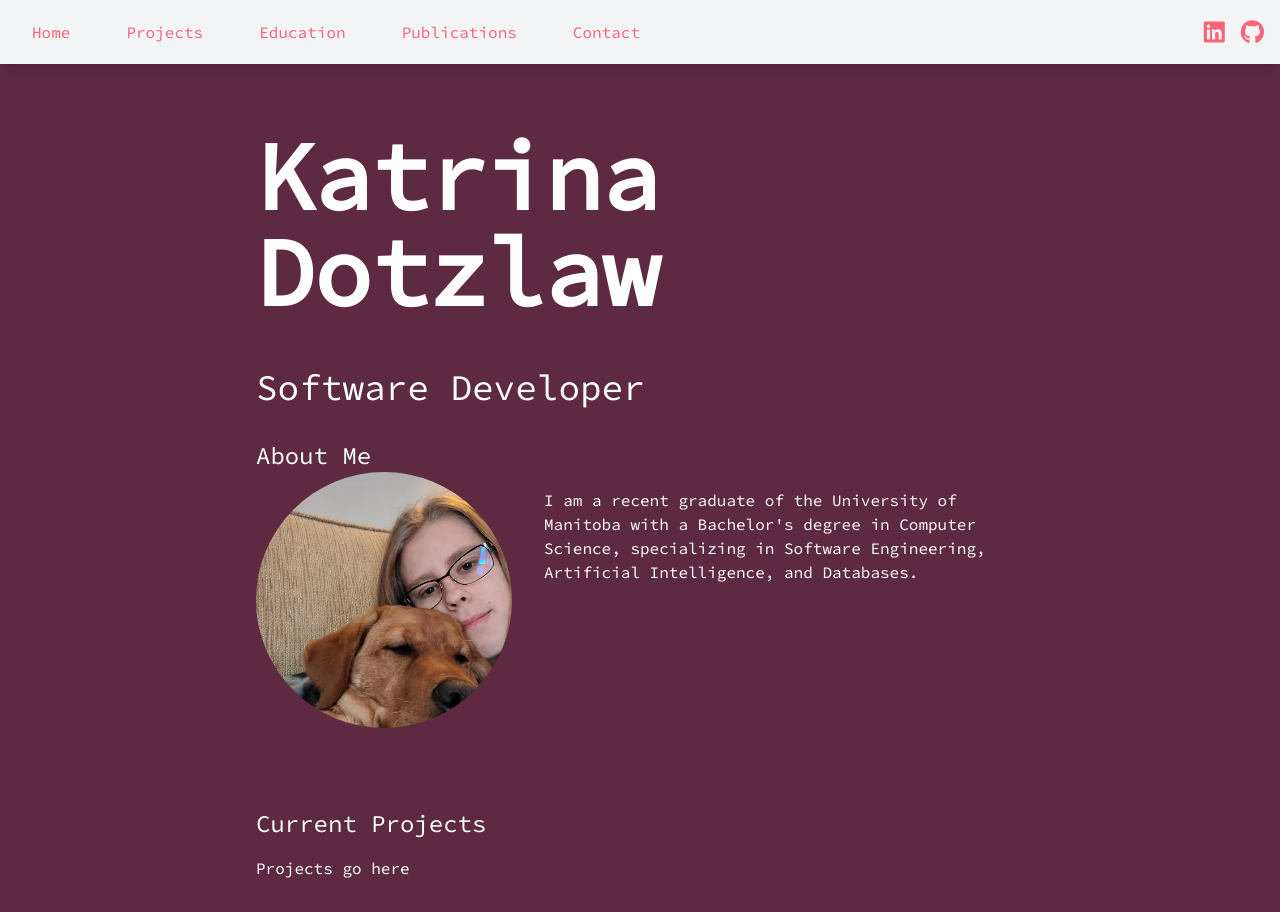
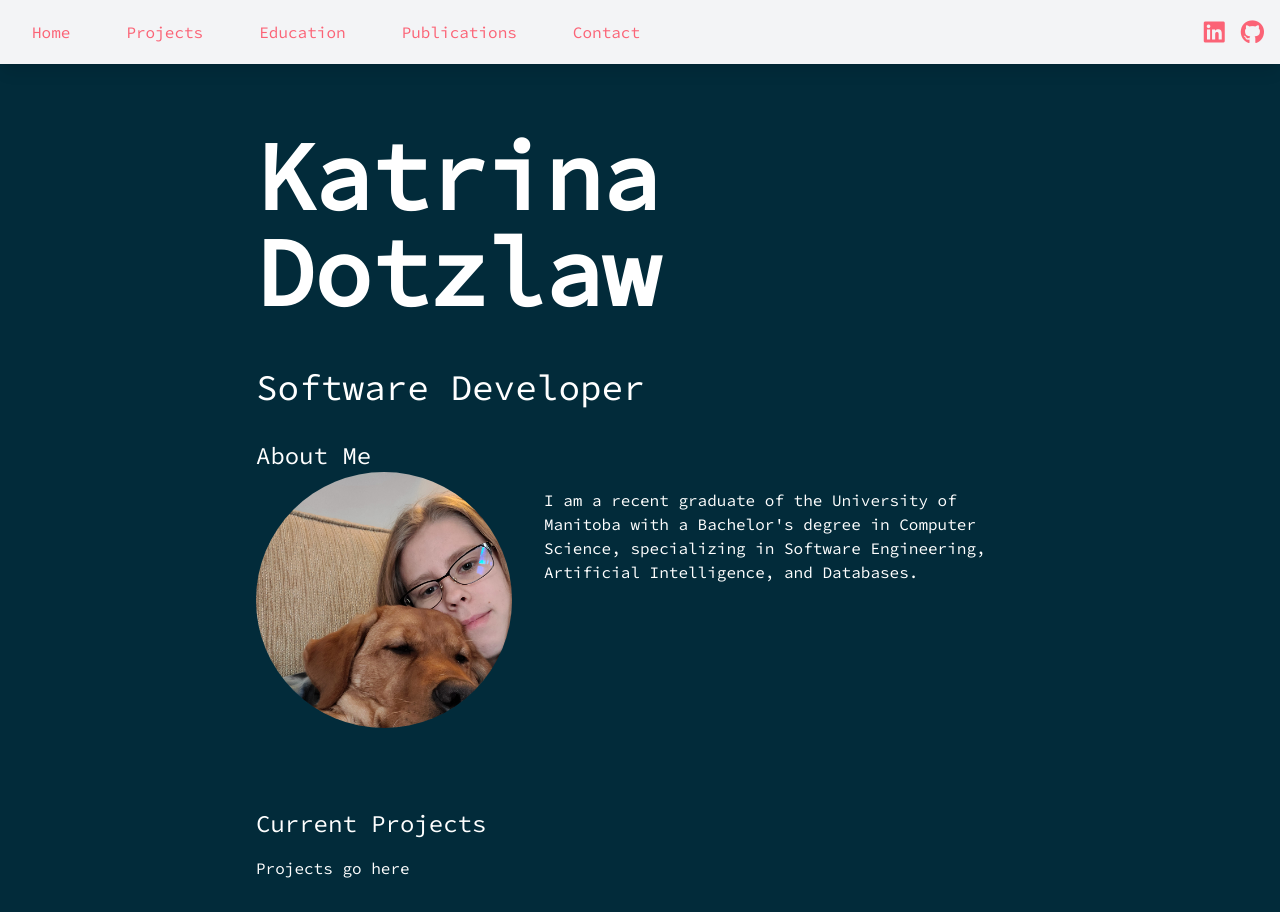
Before and after one commit to kdotzlaw/website, a React (Create React App) app in the folder portfolio-website/: page / in a window 1280 px wide. Built offline with nearby package versions, Linux system fonts and the light colour scheme.

Commit message:
css changes

```diff
--- a/portfolio-website/src/components/Projects.js
+++ b/portfolio-website/src/components/Projects.js
@@ -69,7 +69,7 @@ const Projects = () => {
         setHmmExpanded(!hmmExpanded);
     };
     return (
-        <div id='body' className="pr-64"> {/* Added padding-right to account for sidebar */}
+        <div id='body' className="pt-12"> {/* Added padding-top to account for nav */}
             <div id='projects-header' className="py-16">
                 <div className="container mx-auto text-left max-w-3xl">
                     <h1 className="text-6xl font-bold ">Projects</h1>
--- a/portfolio-website/src/styles/Home.css
+++ b/portfolio-website/src/styles/Home.css
@@ -3,7 +3,13 @@ body{
 }
 #body{
     /*background-color: #84A59D;*/
-    background-color: #5D2A42;
+    /*
+        Van Dyke: #483D3F
+        Purple Maroon: #5D2A42
+        Teal: #1F7A8C
+        Gun Metal: #022B3A
+    */
+    background-color: #022B3A;
     color: white;
     position:relative;
 }
--- a/portfolio-website/src/styles/index.css
+++ b/portfolio-website/src/styles/index.css
@@ -6,7 +6,8 @@ body {
   -webkit-font-smoothing: antialiased;
   -moz-osx-font-smoothing: grayscale;
 
-  background-color:  #5D2A42;
+  /*background-color:  #5D2A42;*/
+  background-color: #022B3A;
 
 }
 
```
